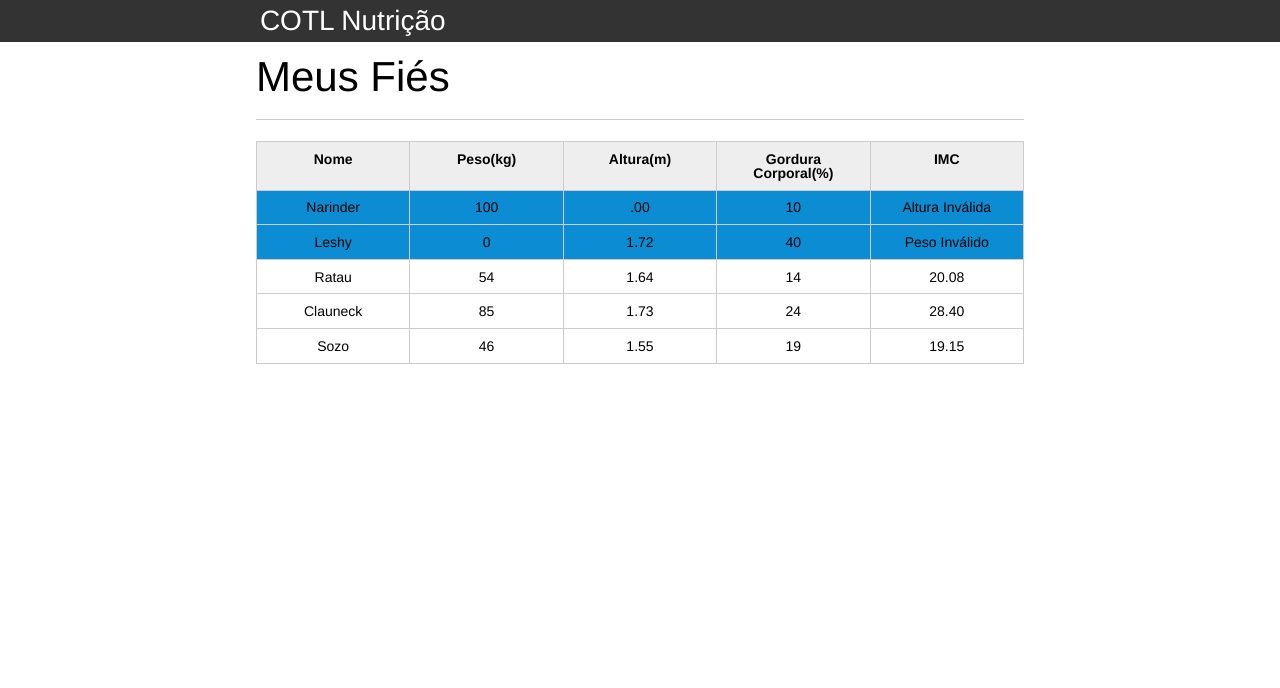
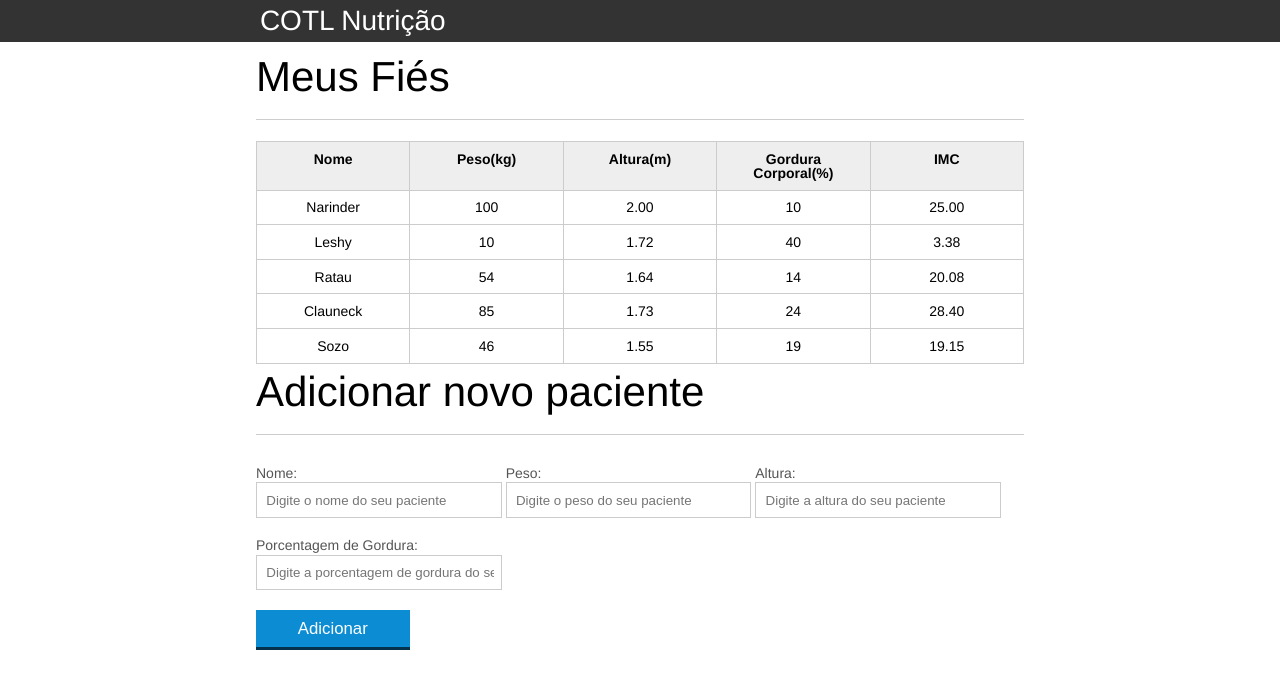
Before and after one commit to Arcane2009/Tabela-Nutri-o, a plain HTML site: page Tabela-Nutri-o-main/index.html in a window 1280 px wide. Drawn offline with Linux system fonts and the light colour scheme.

Commit message:
Add files via upload

```diff
--- a/Tabela-Nutri-o-main/index.html
+++ b/Tabela-Nutri-o-main/index.html
@@ -37,13 +37,13 @@
 						<tr class="paciente" id="primeiro-paciente">
 							<td class="info-nome">Narinder</td>
 							<td class="info-peso">100</td>
-							<td class="info-altura">.00</td>
+							<td class="info-altura">2.00</td>
 							<td class="info-gordura">10</td>
 							<td class="info-imc">0</td>
 						</tr>
 						<tr class="paciente" >
 							<td class="info-nome">Leshy</td>
-							<td class="info-peso">0</td>
+							<td class="info-peso">10</td>
 							<td class="info-altura">1.72</td>
 							<td class="info-gordura">40</td>
 							<td class="info-imc">0</td>
@@ -73,6 +73,29 @@
 				</table>
 			</section>
 		</main>
+		<section class="container">
+			<h2 id="titulo-form">Adicionar novo paciente</h2>
+			<form id="form-adiciona">
+				<div class="grupo">
+					<label for="nome">Nome:</label>
+					<input id="nome" name="nome" type="text" placeholder="Digite o nome do seu paciente" class="campo">
+				</div>
+				<div class="grupo">
+					<label for="peso">Peso:</label>
+					<input id="peso" name="peso" type="text" placeholder="Digite o peso do seu paciente" class="campo campo-medio">
+				</div>
+				<div class="grupo">
+					<label for="altura">Altura:</label>
+					<input id="altura" name="altura" type="text" placeholder="Digite a altura do seu paciente" class="campo campo-medio">
+				</div>
+				<div class="grupo">
+					<label for="gordura">Porcentagem de Gordura:</label>
+					<input id="gordura" type="text" placeholder="Digite a porcentagem de gordura do seu paciente" class="campo campo-medio">
+				</div>
+
+				<button id="adicionar-paciente" class="botao bto-principal">Adicionar</button>
+			</form>
+		</section>
 	<script src="js/principal.js"></script>
 	</body>
 </html>
--- a/Tabela-Nutri-o-main/js/principal.js
+++ b/Tabela-Nutri-o-main/js/principal.js
@@ -44,3 +44,7 @@ for(var i = 0; i < pacientes.length; i++){
     }
     //
 }
+
+titulo.addEventListener('click', function(){
+    alert("Os olhos do Senhor estão em toda parte, observando atentamente os maus e os bons")
+});
```
Also changed, not shown: Tabela-Nutri-o-main/js/teste.js (+7 -4 lines).
